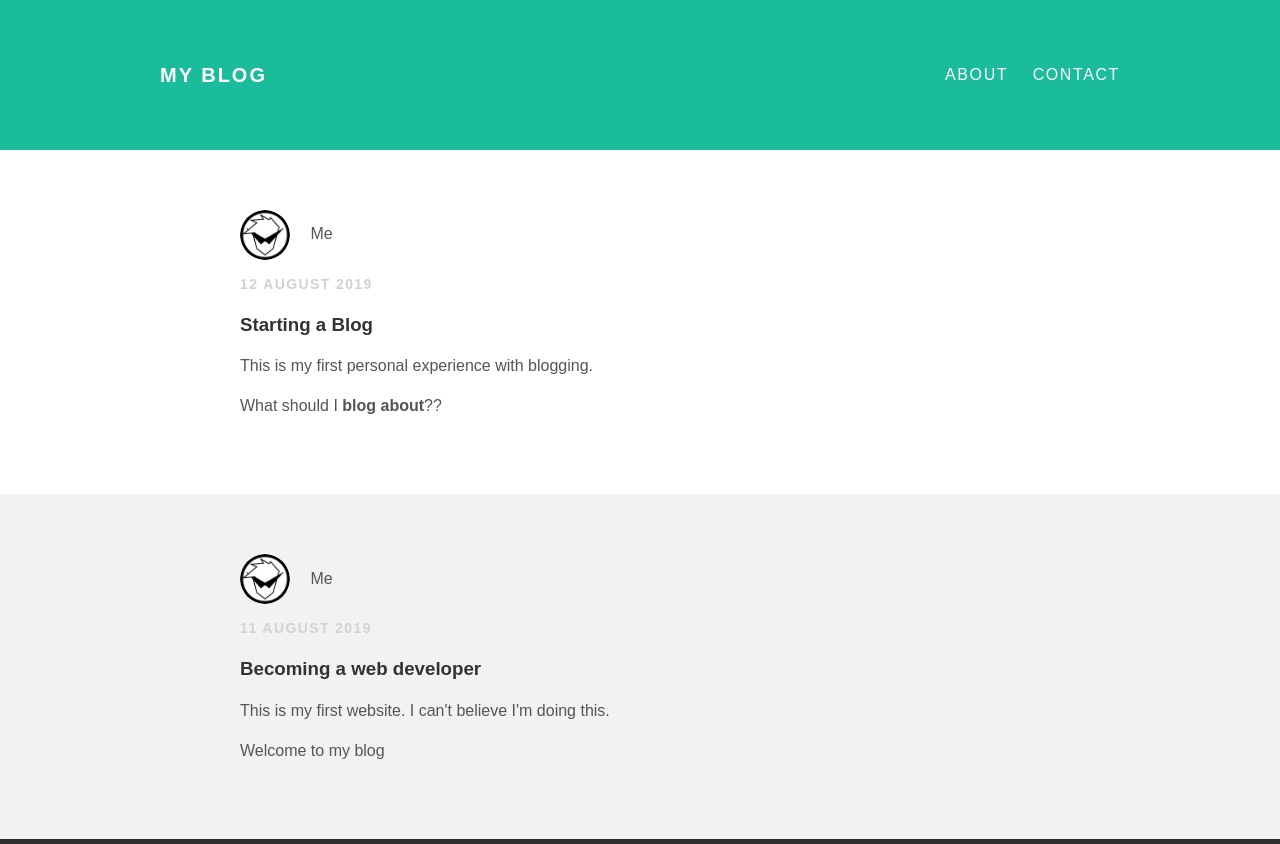
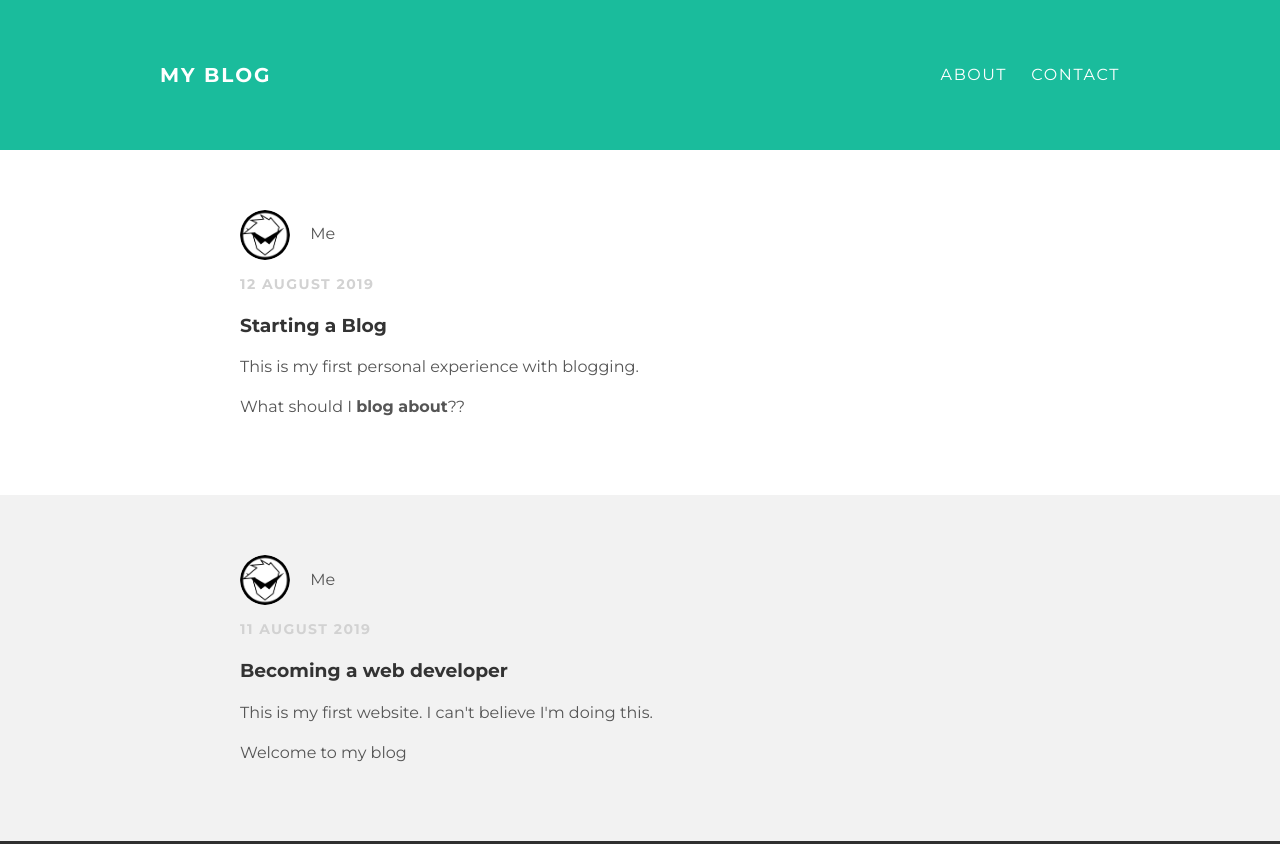
Before and after one commit to Aishik-gif/Aishik-gif.github.io, a plain HTML site: page index.html in a window 1280 px wide. Shown: the top 844 px of the page. Drawn offline with Linux system fonts and the light colour scheme.

Commit message:
Update styles.css

```diff
--- a/styles.css
+++ b/styles.css
@@ -1,3 +1,4 @@
+@import url(https://fonts.googleapis.com/css?family=Montserrat:400,700);
 body {
   color: #555;
   margin: 0;
```
